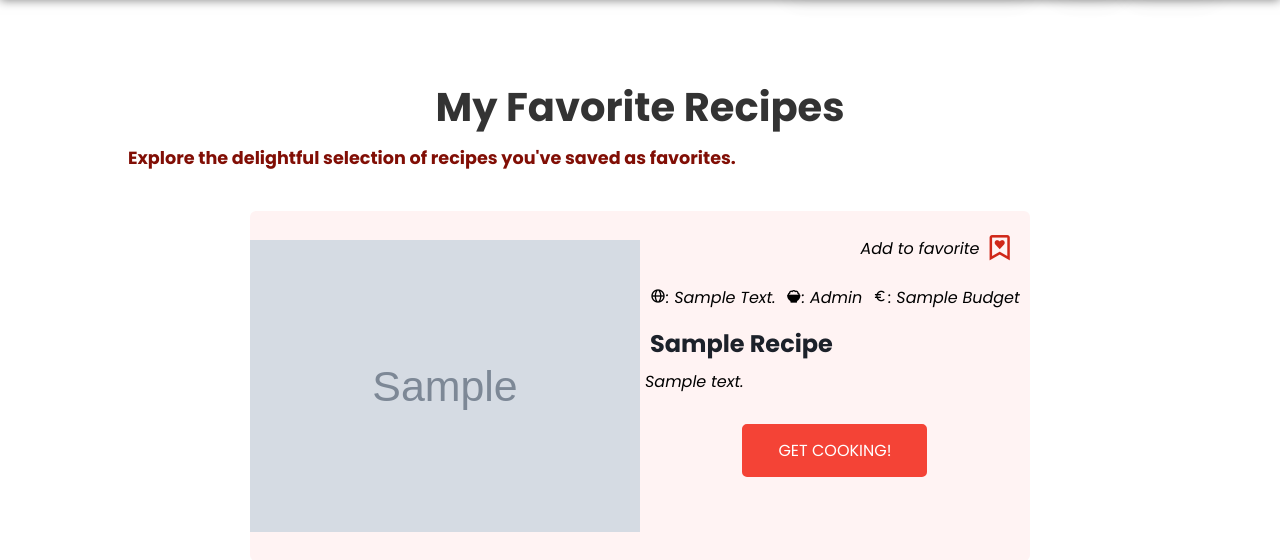
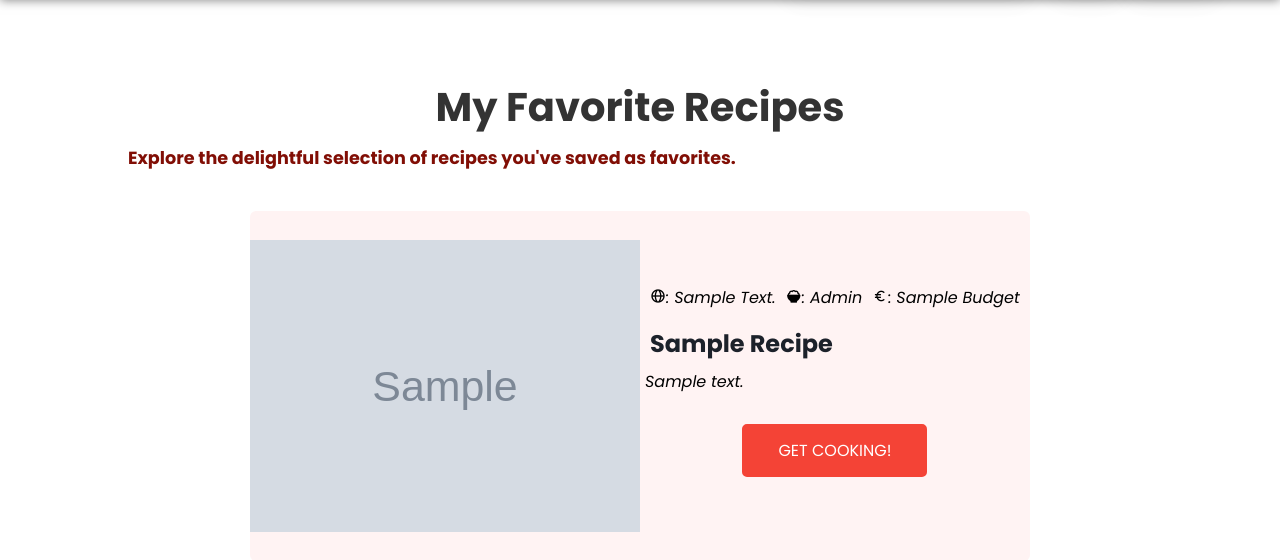
Before and after one commit to elledevelope/sfcookbook-projet-fil-rouge-symfony-php, a Symfony app: template templates/favorite_recipes/index.html.twig in a window 1280 px wide. Shown: the part 67-627 px from the top of the page. Run offline with Twig, Linux system fonts and the light colour scheme; the template is opened without the code that fills it: most values are stand-ins (such as "Sample title", 1, 10 or a date in 2020); grey boxes marked "Sample" are stand-in pictures; some libraries are stand-ins or nearby versions.

Commit message:
Remove `bookmark` from `user/favoriteRecipes`

```diff
--- a/templates/favorite_recipes/index.html.twig
+++ b/templates/favorite_recipes/index.html.twig
@@ -22,11 +22,11 @@
 					<div
 						class="recipe-card-content">
 						{# like bookmark#}
-						<div class="favorite-icon like-icon {% if favoriteRecipe.isFavorite %}clicked{% endif %}" data-recipe-id="{{ favoriteRecipe.id }}">
+						{# <div class="favorite-icon like-icon {% if favoriteRecipe.isFavorite %}clicked{% endif %}" data-recipe-id="{{ favoriteRecipe.id }}">
 							<p>Add to favorite</p>
 							<i class='bx bx-bookmark-heart'></i>
 							<i class='bx bxs-bookmark-heart'></i>
-						</div>
+						</div> #}
 
 						<div class="level-budget">
 							<p>
```
